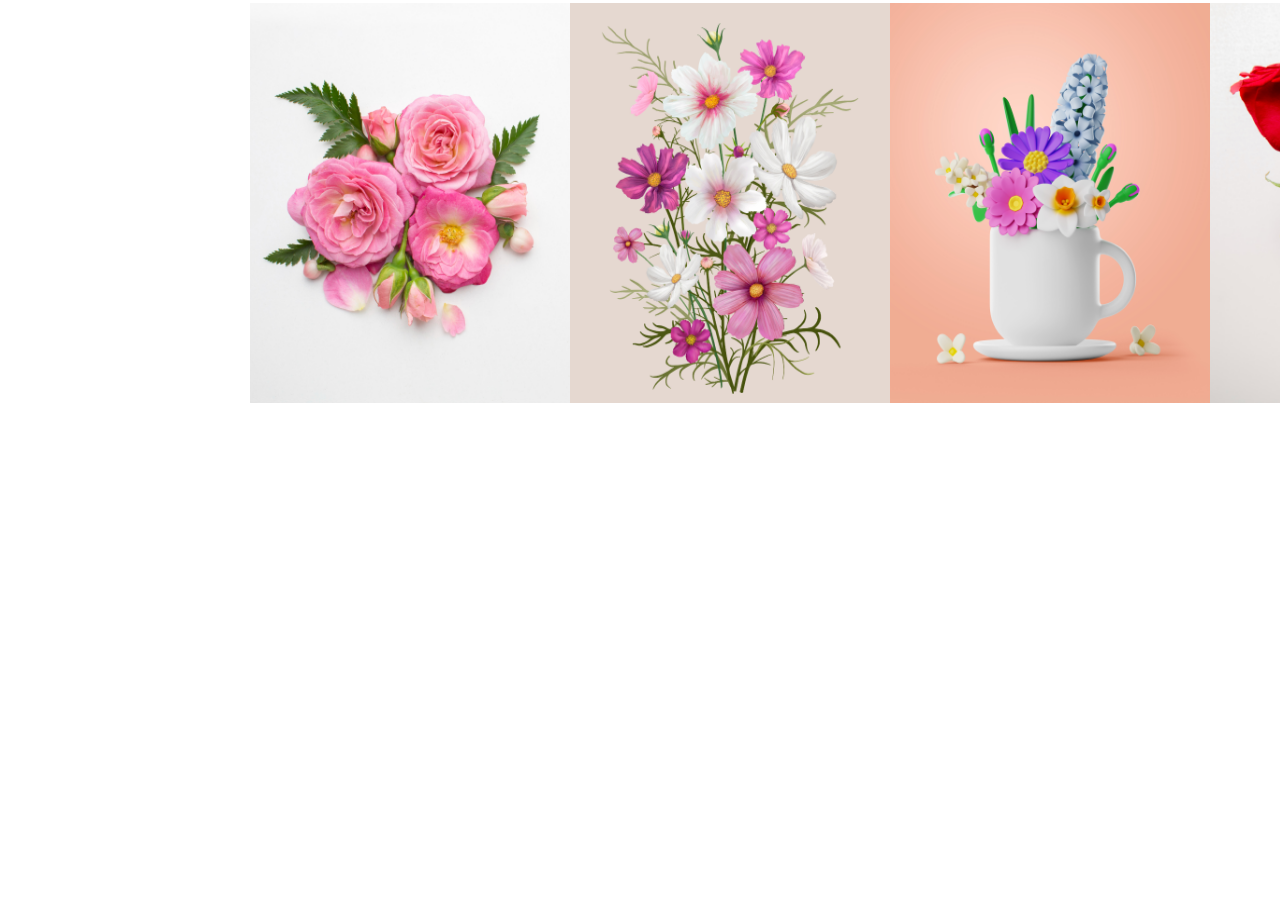
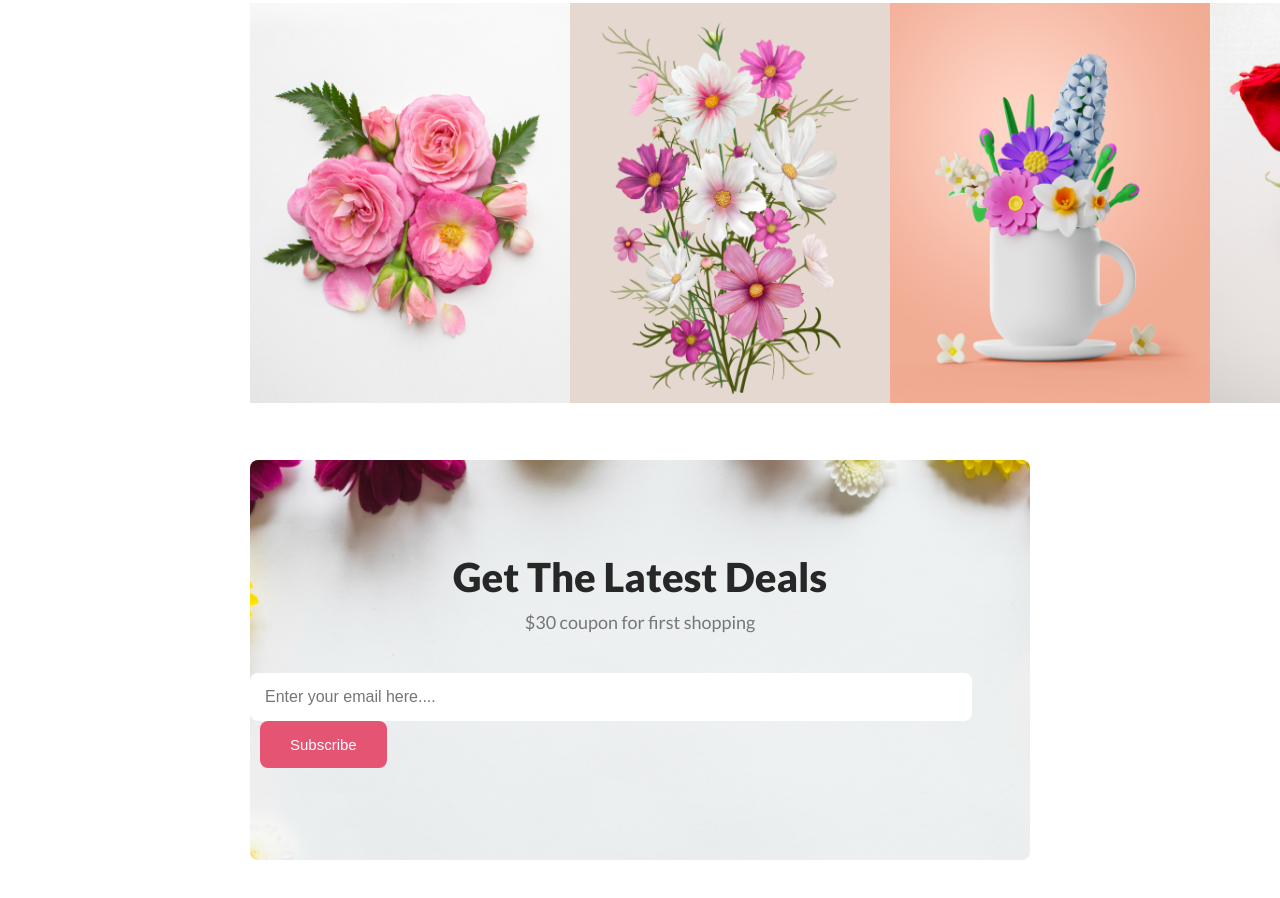
Before and after one commit to reyad-hasan/First-Assignment, a plain HTML site: page index.html in a window 1280 px wide. Shown: the part 2690-3588 px from the top of the page. Before the commit the page ends 3150 px from the top, so only its background shows below. Drawn offline with Linux system fonts and the light colour scheme.

Commit message:
completed get the latest deals section styles and design

```diff
--- a/css/style.css
+++ b/css/style.css
@@ -228,3 +228,56 @@ header {
     width: 320px;
     height: 400px;
 }
+
+/* get the section start from here */
+.get-the-main-container {
+    height: 50vh;
+    margin: 0px 250px;
+    margin-bottom: 130px;
+    background-image: url(../flower/Rectangle9.png);
+    background-position: center;
+    background-repeat: no-repeat;
+    background-size: cover;
+    border-radius: 8px;
+    border-radius: 8px;
+    display: flex;
+    justify-content: center;
+    align-items: center;
+}
+
+.get-the-title {
+    color: #272727;
+    text-align: center;
+    font-size: 40px;
+    font-weight: 800;
+}
+
+.get-the-description {
+    color: rgba(39, 39, 39, 0.60);
+    text-align: center;
+    font-size: 18px;
+    font-weight: 400;
+    margin: 10px 0px;
+}
+
+
+.get-the-email {
+    border-radius: 8px;
+    background: #FFF;
+    border: 0;
+    padding: 15px 500px 15px 15px;
+    color: rgba(39, 39, 39, 0.60);
+    font-size: 16px;
+    font-weight: 400;
+    margin-top: 30px;
+}
+
+.get-tne-btn {
+    border-radius: 8px;
+    background: #E55473;
+    color: #FFF;
+    font-size: 15px;
+    border: 0;
+    padding: 15px 30px;
+    margin-left: 10px;
+}
--- a/index.html
+++ b/index.html
@@ -82,8 +82,10 @@
         <section>
             <div class="hot-deal-container">
                 <div class="hot-deal-left">
-                    <h2 class="hot-deal-title">Hot Deal ! Sale Up To 25% <span class="hot-deal-title-red">Off</span></h2>
-                    <p class="hot-deal-description">It is a long established fact that a reader will be distracted by the readable <br> content of a page when looking at its layout.</p>
+                    <h2 class="hot-deal-title">Hot Deal ! Sale Up To 25% <span class="hot-deal-title-red">Off</span>
+                    </h2>
+                    <p class="hot-deal-description">It is a long established fact that a reader will be distracted by
+                        the readable <br> content of a page when looking at its layout.</p>
                     <button class="hot-deal-btn">Sign Up</button>
                 </div>
                 <div class="hot-deal-right">
@@ -95,7 +97,8 @@
         <section>
             <div class="instagram-main-container">
                 <h2 class="instagram-title">Instagram</h2>
-                <p class="instagram-description">It is a long established fact that a reader will be distracted by the readable <br> content of a page when looking at its layout.</p>
+                <p class="instagram-description">It is a long established fact that a reader will be distracted by the
+                    readable <br> content of a page when looking at its layout.</p>
                 <div class="instagram-box-container">
                     <div class="instagram-box-1">
                         <img class="instagram-image" src="flower/Flower 01.png" alt="Flower">
@@ -112,6 +115,23 @@
                 </div>
             </div>
         </section>
+        <!-- get the latest deals start from here -->
+        <section>
+            <div class="get-the-main-container">
+                <div class="get-the-container">
+                    <h1 class="get-the-title">Get The Latest Deals</h1>
+                    <p class="get-the-description">$30 coupon for first shopping</p>
+                    <div class="get-the-form-email-container">
+                        <form action="">
+                            <input class="get-the-email" type="email" name="" id=""
+                                placeholder="Enter your email here....">
+                            <input class="get-tne-btn" type="submit" value="Subscribe">
+                        </form>
+                    </div>
+                </div>
+
+            </div>
+        </section>
     </main>
     <!-- footer section start from here -->
     <footer>
```
Also changed, not shown: flower/Rectangle9.png (renamed from flower/Rectangle 9.png).
